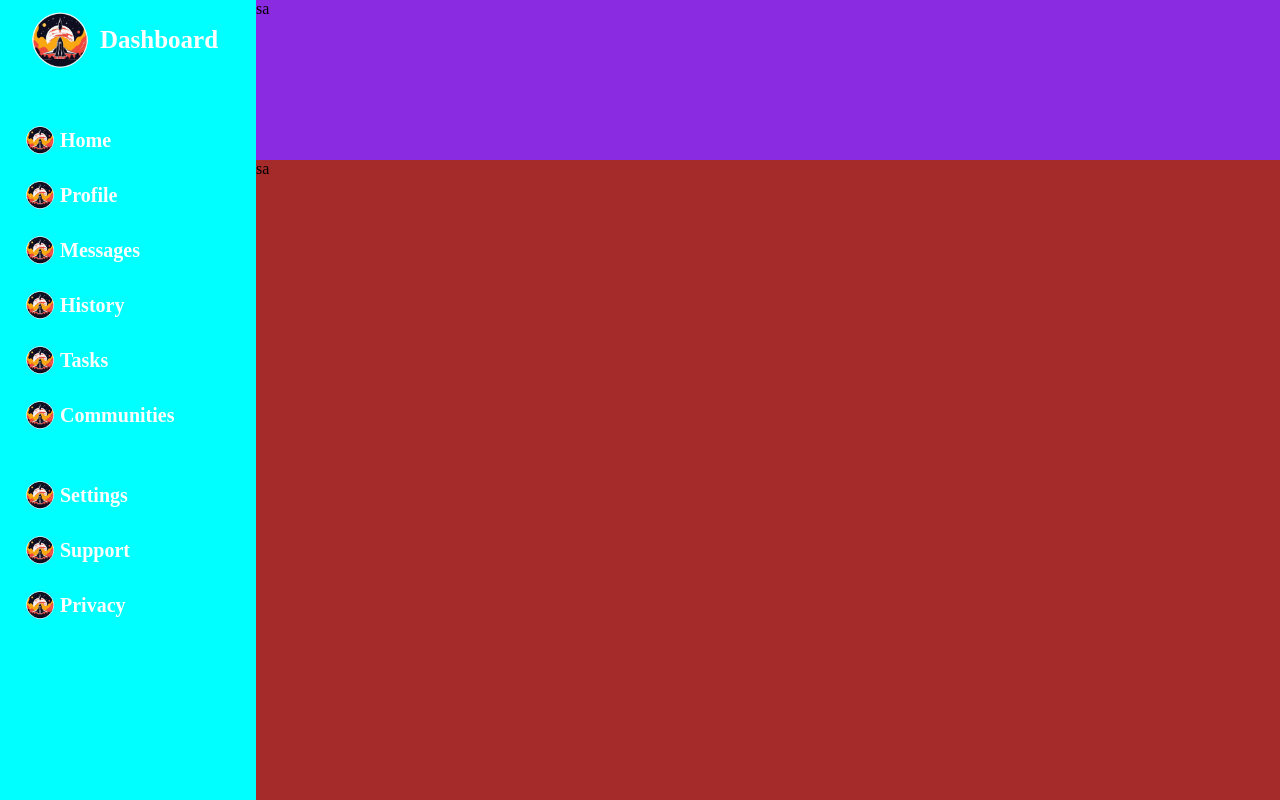
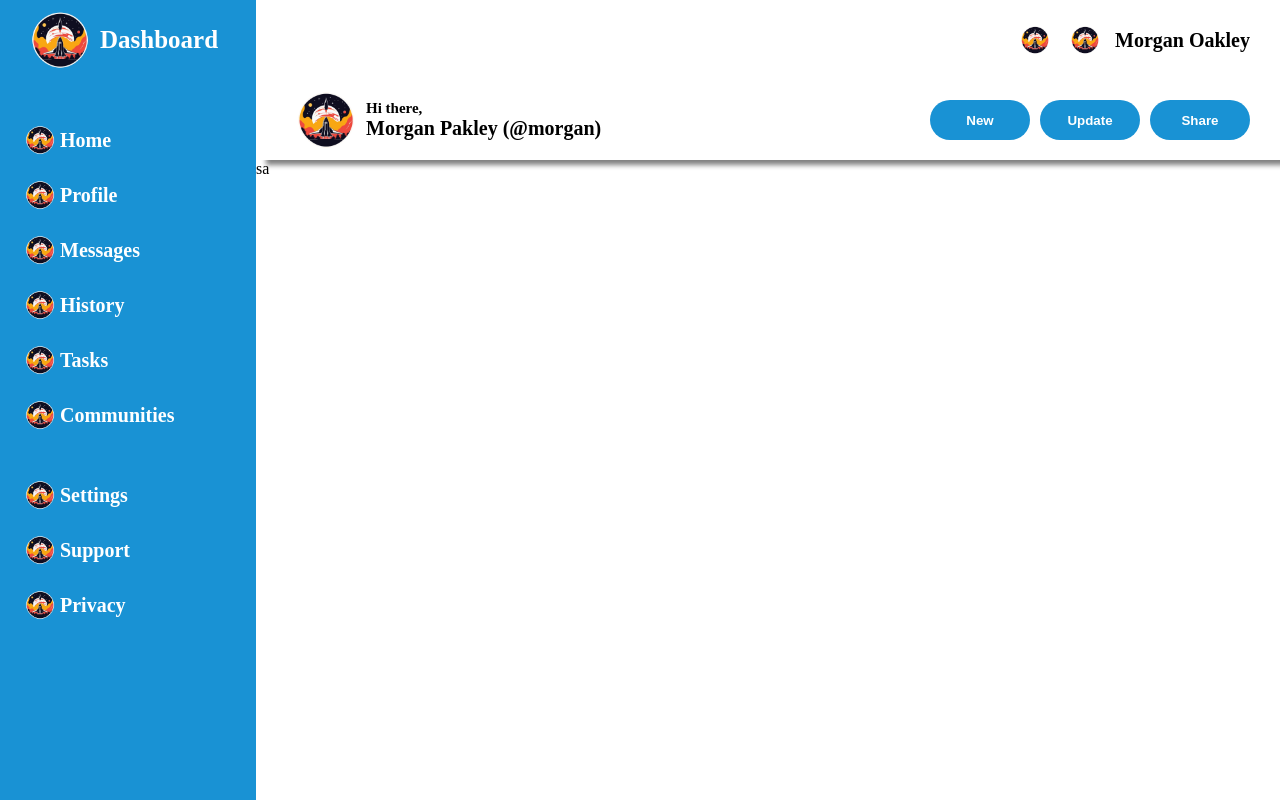
Before and after one commit to SirPtavius/Admin_Dashboard, a plain HTML site: page index.html in a window 1280 px wide. Drawn offline with Linux system fonts and the light colour scheme.

Commit message:
created header layout. to fix header shadow

```diff
--- a/index.html
+++ b/index.html
@@ -75,7 +75,35 @@
         </li>
       </ul>
     </div>
-    <div class="header">sa</div>
+    <div class="header">
+      <div class="rightProfile">
+        <img
+          id="ring"
+          src="image/ai-generated-8627424_1280-removebg-preview.png"
+          alt="ring"
+        />
+        <img
+          src="image/ai-generated-8627424_1280-removebg-preview.png"
+          alt="profile"
+        />Morgan Oakley
+      </div>
+      <div class="leftProfile">
+        <img
+          class="leftImage"
+          src="image/ai-generated-8627424_1280-removebg-preview.png"
+          alt="profile"
+        />
+        <div class="leftText">
+          <p style="font-size: 15px; font-weight: bold">Hi there,</p>
+          <p style="font-size: 20px; font-weight: bold">
+            Morgan Pakley (@morgan)
+          </p>
+        </div>
+      </div>
+      <div class="buttonSection">
+        <button>New</button><button>Update</button><button>Share</button>
+      </div>
+    </div>
     <div class="main">sa</div>
   </body>
 </html>
--- a/style.css
+++ b/style.css
@@ -11,7 +11,7 @@ body {
 }
 /*SIDEBAR*/
 .sidebar {
-  background-color: aqua;
+  background-color: #1992d4;
   grid-area: 1/ 1 / 4 / 2;
   display: grid;
   grid-template-rows: 1fr 1fr 1fr 4fr;
@@ -53,8 +53,52 @@ li {
 }
 
 .header {
-  background-color: blueviolet;
+  box-shadow: 10px 5px 5px gray;
+  display: grid;
+  grid-template-columns: 2fr 0.7fr;
+  grid-template-rows: 1fr 1fr;
+  padding-left: 30px;
+  padding-right: 30px;
+}
+.rightProfile {
+  grid-column: 2/2;
+  align-self: center;
+  justify-self: end;
+  display: flex;
+  align-items: center;
+  gap: 10px;
+  font-size: 20px;
+  font-weight: bold;
+}
+.leftProfile {
+  display: grid;
+  grid-template-columns: 0.2fr 2fr;
+  font-size: 20px;
+}
+.leftImage {
+  height: 80px;
+  grid-template-columns: 1/2;
+  align-self: center;
+}
+.leftText {
+  align-self: center;
+}
+.buttonSection {
+  display: grid;
+  grid-template-columns: 1fr 1fr 1fr;
+  align-items: center;
+  justify-items: end;
+  gap: 10px;
+}
+button {
+  width: 100px;
+  height: 40px;
+  outline: none;
+  border: none;
+  border-radius: 40px;
+  background-color: #1992d4;
+  color: white;
+  font-weight: bold;
 }
 .main {
-  background-color: brown;
 }
```
